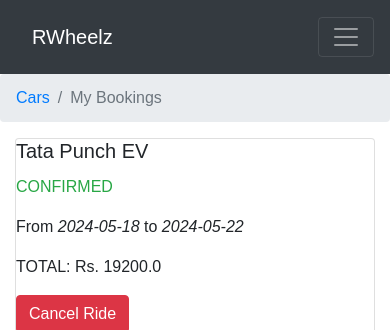
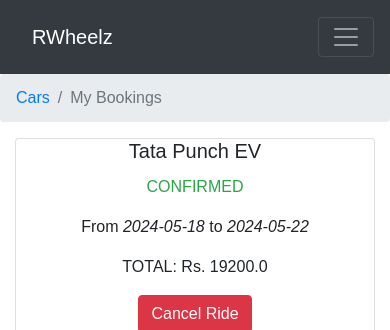
Before and after one commit to mmogiclof/RentWheelz, a Flask app: page /bookings in a window 390 px wide. Shown: the top 330 px of the page. Run offline with Flask 3, Linux system fonts and the light colour scheme; a user stored in the database is signed in; some libraries are stand-ins or nearby versions.

Commit message:
Updated image rendering for bookings

```diff
--- a/flaskapp/templates/base.html
+++ b/flaskapp/templates/base.html
@@ -16,6 +16,9 @@
         .navbar {
             background-color: #333;
 
+        }
+        .nav-item {
+            margin:0
         }
 
         .navbar a {
--- a/flaskapp/templates/bookings.html
+++ b/flaskapp/templates/bookings.html
@@ -21,7 +21,7 @@
         <div class="col-sm-6">
             <div class="card">
                 <div class="row card-body p-0">
-                    <div class="col-sm-6">
+                    <div class="col-sm-6 text-center">
                         <h5 class="card-title">{{ booking.car.model }}</h5>
                         <p class="card-text">
                             {% if booking.status.upper() == 'CONFIRMED' %}
@@ -33,9 +33,15 @@
                             {% endif %}
                         </p>                        <p class="card-text">From <i>{{ booking.pick_up_date.strftime('%Y-%m-%d') }}</i> to <i>{{ booking.return_date.strftime('%Y-%m-%d') }}</i></p>
                         <p class="card-text">TOTAL: Rs. {{ booking.total_price }}</p>
-                        <button href="#" class="btn btn-danger" {% if booking.status == 'Completed' or booking.status == 'Cancelled' %} disabled {% endif %} onclick="window.location.href='/cancel_booking/{{ booking.id }}'">Cancel Ride</button>
+                        <div class="container">
+                            <button href="#" class="btn btn-danger" {% if booking.status == 'Completed' or booking.status == 'Cancelled' %} disabled {% endif %} onclick="window.location.href='/cancel_booking/{{ booking.id }}'">Cancel Ride</button>
+                        </div>
                     </div>
-                    <img class="col-sm-6 p-0" src="{{ url_for('static',filename='default-car.jpg') }}" alt="sans"/>
+                    {% if booking.car.thumbnail %}
+                        <img class="col-sm-6 p-0" src="{{ booking.car.thumbnail }}" alt="{{ booking.car.model }}" width="200" height="200"/>
+                    {% else %}
+                        <img class="col-sm-6 p-0" src="{{ url_for('static',filename='default-car.jpg') }}" alt="sans"/>
+                    {% endif %}
                 </div>
             </div>
         </div>
```
Also changed, not shown: instance/site.db.
